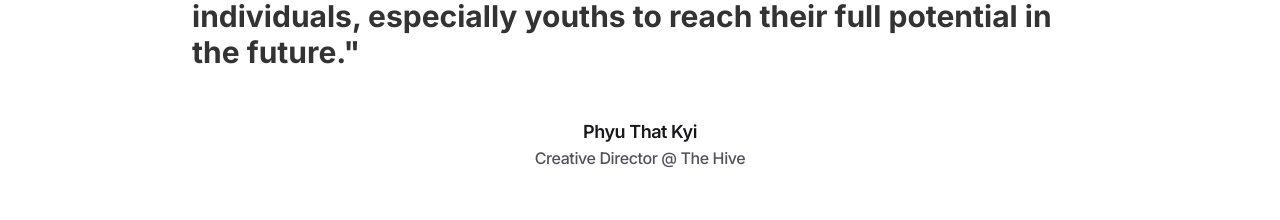
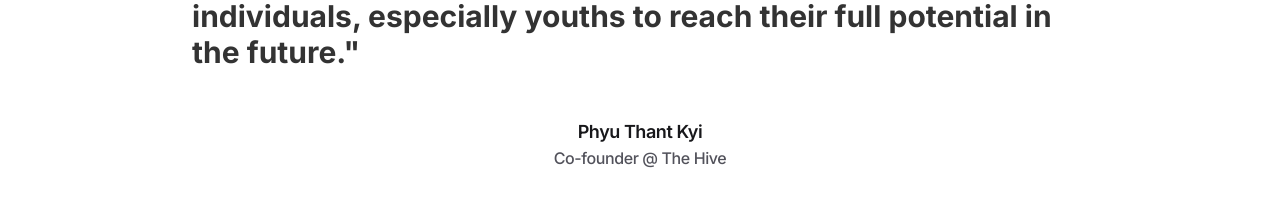
Before and after one commit to khantlinnyan/thehive, a Next.js app: page / in a window 1280 px wide. Shown: the part 4618-4838 px from the top of the page. Built offline with nearby package versions, Linux system fonts and the light colour scheme.

Commit message:
Update VisionSection.tsx

```diff
--- a/components/Home/VisionSection.tsx
+++ b/components/Home/VisionSection.tsx
@@ -30,10 +30,10 @@ const VisionSection = (props: Props) => {
 
         <div className="flex flex-col justify-center font-monos items-center">
           <Text className="text-base text-zinc-900 font-semibold lg:text-lg">
-            Phyu That Kyi
+            Phyu Thant Kyi
           </Text>
           <Text className="text-sm lg:text-base">
-            Creative Director @ The Hive
+            Co-founder @ The Hive
           </Text>
         </div>
       </Layout>
```
